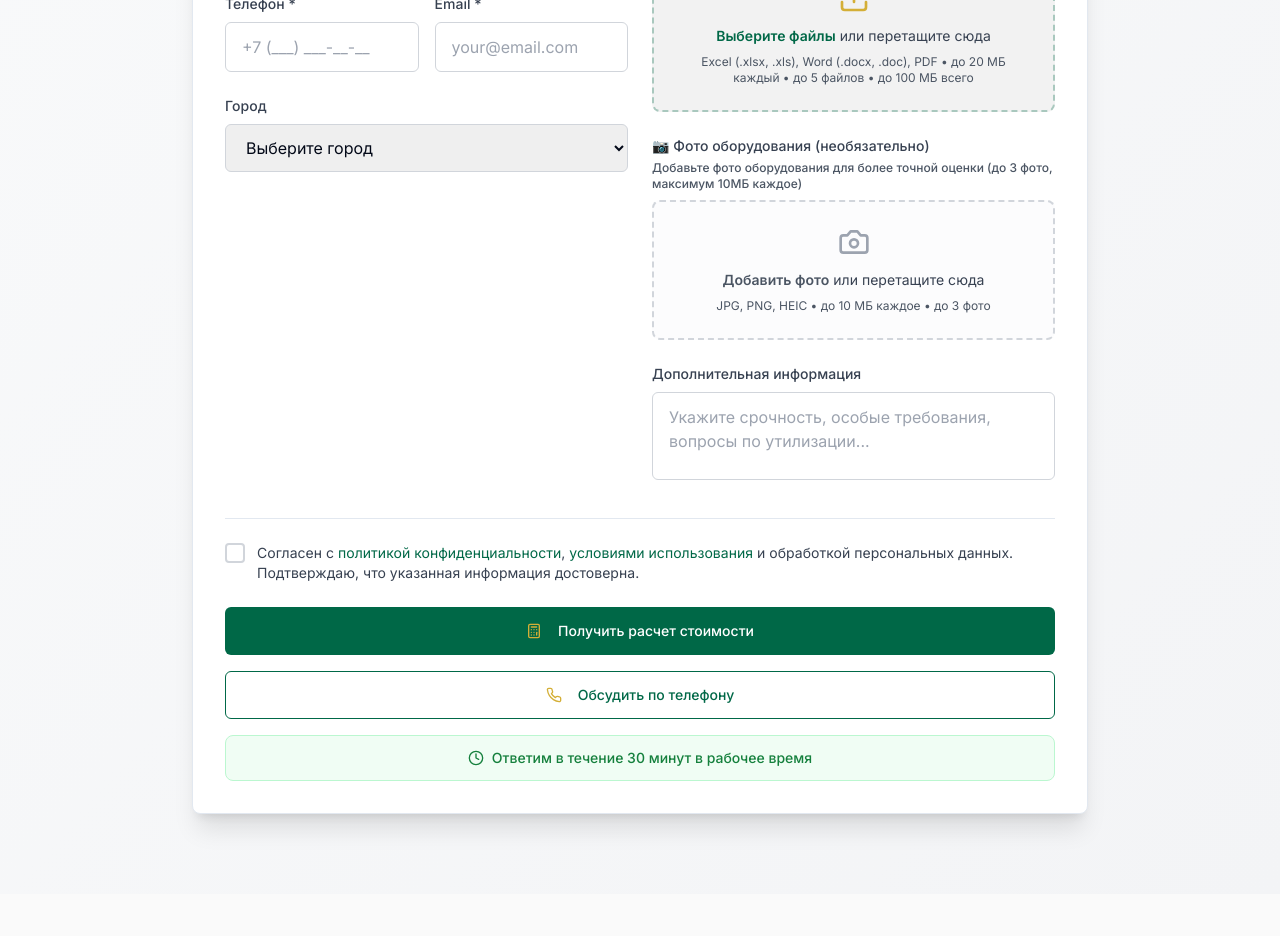
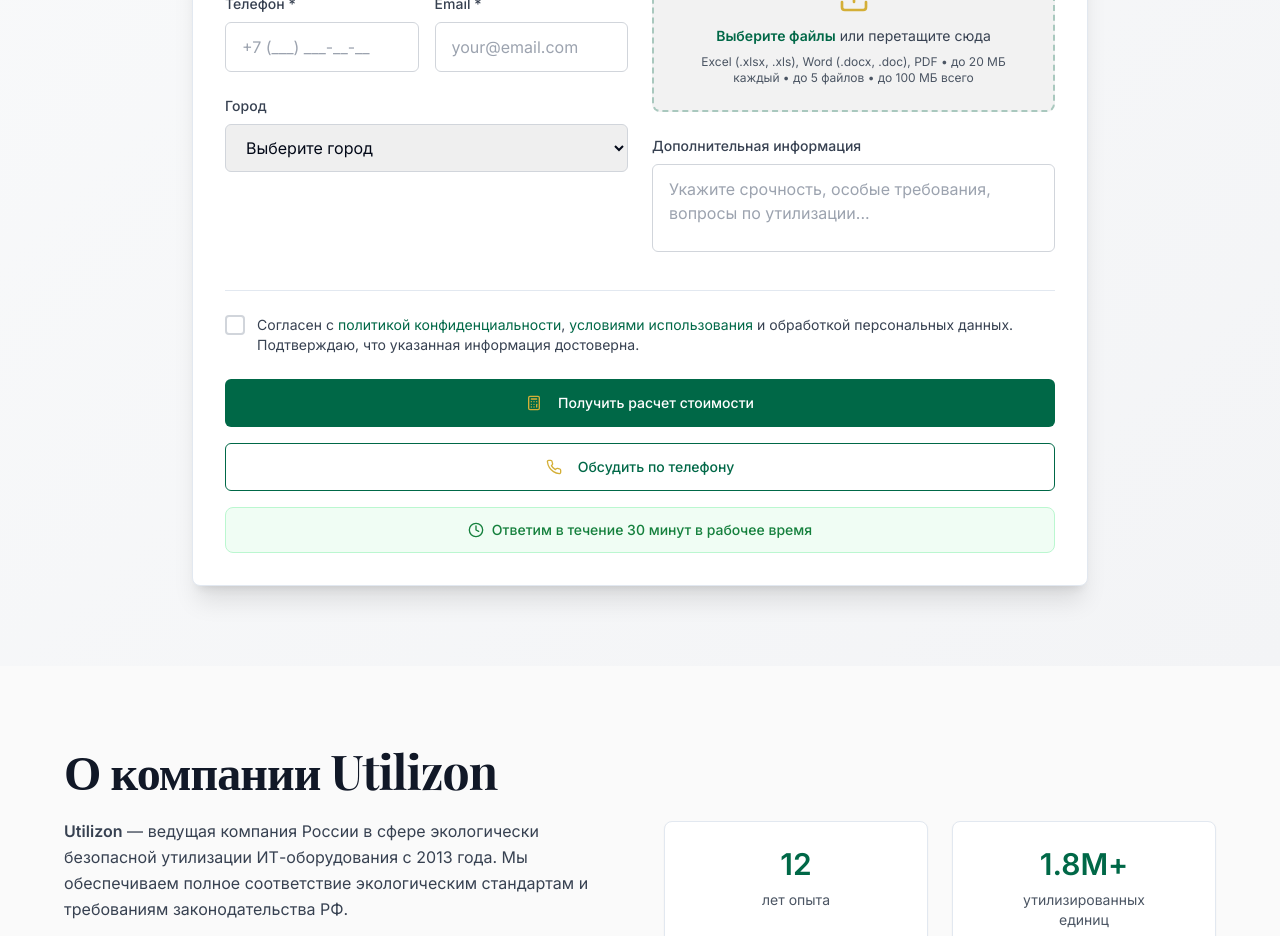
Before and after one commit to pr-poehali-dev/it-equip-recycle, a React (Vite) app: page / in a window 1280 px wide. Shown: the part 2960-3896 px from the top of the page. Built offline with nearby package versions, Linux system fonts and the light colour scheme.

Commit message:
Откат к рабочей версии калькулятора

```diff
--- a/src/components/sections/CalculatorSection.tsx
+++ b/src/components/sections/CalculatorSection.tsx
@@ -13,7 +13,6 @@ interface CalculatorSectionProps {
     customCity: string;
     comment: string;
     files: File[];
-    photos: File[];
     selectedPlan: string;
   };
   setFormData: React.Dispatch<React.SetStateAction<{
@@ -25,16 +24,13 @@ interface CalculatorSectionProps {
     customCity: string;
     comment: string;
     files: File[];
-    photos: File[];
     selectedPlan: string;
   }>>;
   agreed: boolean;
   setAgreed: React.Dispatch<React.SetStateAction<boolean>>;
   handleSubmit: (e?: React.MouseEvent) => Promise<void>;
   handleFileChange: (e: React.ChangeEvent<HTMLInputElement>) => void;
-  handlePhotoChange: (e: React.ChangeEvent<HTMLInputElement>) => void;
   removeFile: (index: number) => void;
-  removePhoto: (index: number) => void;
   isSubmitting: boolean;
   showSuccessModal: boolean;
   setShowSuccessModal: React.Dispatch<React.SetStateAction<boolean>>;
@@ -47,15 +43,12 @@ export default function CalculatorSection({
   setAgreed,
   handleSubmit,
   handleFileChange,
-  handlePhotoChange,
   removeFile,
-  removePhoto,
   isSubmitting,
   showSuccessModal,
   setShowSuccessModal
 }: CalculatorSectionProps) {
   const fileInputRef = useRef<HTMLInputElement>(null);
-  const photoInputRef = useRef<HTMLInputElement>(null);
 
 
 
@@ -293,78 +286,6 @@ export default function CalculatorSection({
                     </div>
                   </div>
 
-                  {/* Секция для загрузки фото */}
-                  <div>
-                    <label className="text-sm font-medium premium-body text-gray-700 mb-2 block">
-                      📷 Фото оборудования (необязательно)
-                      <span className="text-xs text-gray-600 block mt-1">Добавьте фото оборудования для более точной оценки (до 3 фото, максимум 10МБ каждое)</span>
-                    </label>
-
-                    {/* Показываем загруженные фото */}
-                    {formData.photos && formData.photos.length > 0 && (
-                      <div className="mb-4 space-y-2">
-                        <p className="text-sm font-medium text-gray-700">Загруженные фото ({formData.photos.length} из 3):</p>
-                        <div className="grid grid-cols-2 gap-3">
-                          {formData.photos.map((photo, index) => (
-                            <div key={index} className="relative bg-green-50 border border-green-200 rounded-lg p-3">
-                              <div className="flex items-center space-x-3">
-                                <div className="flex-shrink-0">
-                                  <Icon name="Image" size={16} className="text-green-600" />
-                                </div>
-                                <div className="flex-1 min-w-0">
-                                  <p className="text-sm font-medium text-green-800 truncate">{photo.name}</p>
-                                  <p className="text-xs text-green-600">{(photo.size / 1024 / 1024).toFixed(2)} МБ</p>
-                                </div>
-                              </div>
-                              <button
-                                type="button"
-                                onClick={() => removePhoto(index)}
-                                className="absolute top-1 right-1 text-red-600 hover:text-red-800 transition-colors p-1"
-                              >
-                                <Icon name="X" size={14} />
-                              </button>
-                            </div>
-                          ))}
-                        </div>
-                      </div>
-                    )}
-
-                    <div
-                      className="border-2 border-dashed border-gray-300 rounded-lg p-6 text-center hover:border-primary transition-all duration-300 bg-gray-50/50 cursor-pointer"
-                      onClick={() => photoInputRef.current?.click()}
-                    >
-                      <Icon name="Camera" size={32} className="text-gray-400 mx-auto mb-3" />
-                      {formData.photos && formData.photos.length > 0 ? (
-                        <div>
-                          <p className="text-sm premium-body text-green-700 mb-2 font-semibold">
-                            ✓ Загружено фото: {formData.photos.length}
-                          </p>
-                          <p className="text-xs text-gray-600">
-                            {formData.photos.length < 3 ? 'Нажмите для добавления еще фото' : 'Достигнут лимит в 3 фото'}
-                          </p>
-                        </div>
-                      ) : (
-                        <div>
-                          <p className="text-sm premium-body text-gray-700 mb-2">
-                            <span className="text-gray-600 font-semibold">Добавить фото</span> или перетащите сюда
-                          </p>
-                          <p className="text-xs text-gray-600">
-                            JPG, PNG, HEIC • до 10 МБ каждое • до 3 фото
-                          </p>
-                        </div>
-                      )}
-                      <input
-                        type="file"
-                        ref={photoInputRef}
-                        className="hidden"
-                        accept=".jpg,.jpeg,.png,.heic,.webp"
-                        multiple
-                        onChange={handlePhotoChange}
-                        disabled={formData.photos && formData.photos.length >= 3}
-                      />
-                    </div>
-                  </div>
-
                   <div>
                     <label className="text-sm font-medium premium-body text-gray-700 mb-2 block">Дополнительная информация</label>
                     <textarea
--- a/src/pages/Index.tsx
+++ b/src/pages/Index.tsx
@@ -22,7 +22,6 @@ export default function Index() {
     customCity: '',
     comment: '',
     files: [] as File[],
-    photos: [] as File[],
     selectedPlan: ''
   });
   const [agreed, setAgreed] = useState(false);
@@ -93,8 +92,7 @@ export default function Index() {
         customCity: '',
         selectedPlan: '',
         comment: '',
-        files: [],
-        photos: []
+        files: []
       });
       setAgreed(false);
 
@@ -109,8 +107,7 @@ export default function Index() {
         customCity: '',
         selectedPlan: '',
         comment: '',
-        files: [],
-        photos: []
+        files: []
       });
       setAgreed(false);
 
@@ -245,52 +242,7 @@ export default function Index() {
     }));
   };
 
-  const handlePhotoChange = async (e: React.ChangeEvent<HTMLInputElement>) => {
-    const selectedPhotos = Array.from(e.target.files || []);
 
-    // Ограничиваем до 3 фото
-    const photosToAdd = selectedPhotos.slice(0, 3);
-
-    // Проверяем размер каждого фото (до 10 МБ)
-    const sizeValidPhotos = photosToAdd.filter(photo => {
-      const maxSize = 10 * 1024 * 1024; // 10 МБ
-      if (photo.size > maxSize) {
-        alert(`Фото "${photo.name}" слишком большое. Максимальный размер: 10 МБ`);
-        return false;
-      }
-      return true;
-    });
-
-    // Проверяем тип файла
-    const validPhotos = sizeValidPhotos.filter(photo => {
-      const allowedTypes = ['image/jpeg', 'image/jpg', 'image/png', 'image/heic', 'image/webp'];
-      if (!allowedTypes.includes(photo.type)) {
-        alert(`Файл "${photo.name}" не является изображением. Поддерживаются: JPG, PNG, HEIC, WEBP`);
-        return false;
-      }
-      return true;
-    });
-
-    // Проверяем общее количество фото (до 3)
-    const currentPhotos = formData.photos || [];
-    const allPhotos = [...currentPhotos, ...validPhotos];
-    const totalPhotos = allPhotos.slice(0, 3);
-
-    if (totalPhotos.length > currentPhotos.length) {
-      setFormData(prev => ({ ...prev, photos: totalPhotos }));
-    }
-
-    if (selectedPhotos.length > 3) {
-      alert('Максимум 3 фото за одну отправку. Первые 3 фото были добавлены.');
-    }
-  };
-
-  const removePhoto = (indexToRemove: number) => {
-    setFormData(prev => ({
-      ...prev,
-      photos: prev.photos.filter((_, index) => index !== indexToRemove)
-    }));
-  };
 
   return (
     <div className="min-h-screen bg-gray-50">
@@ -306,9 +258,7 @@ export default function Index() {
           setAgreed={setAgreed}
           handleSubmit={handleSubmit}
           handleFileChange={handleFileChange}
-          handlePhotoChange={handlePhotoChange}
           removeFile={removeFile}
-          removePhoto={removePhoto}
           isSubmitting={isSubmitting}
           showSuccessModal={showSuccessModal}
           setShowSuccessModal={setShowSuccessModal}
```
